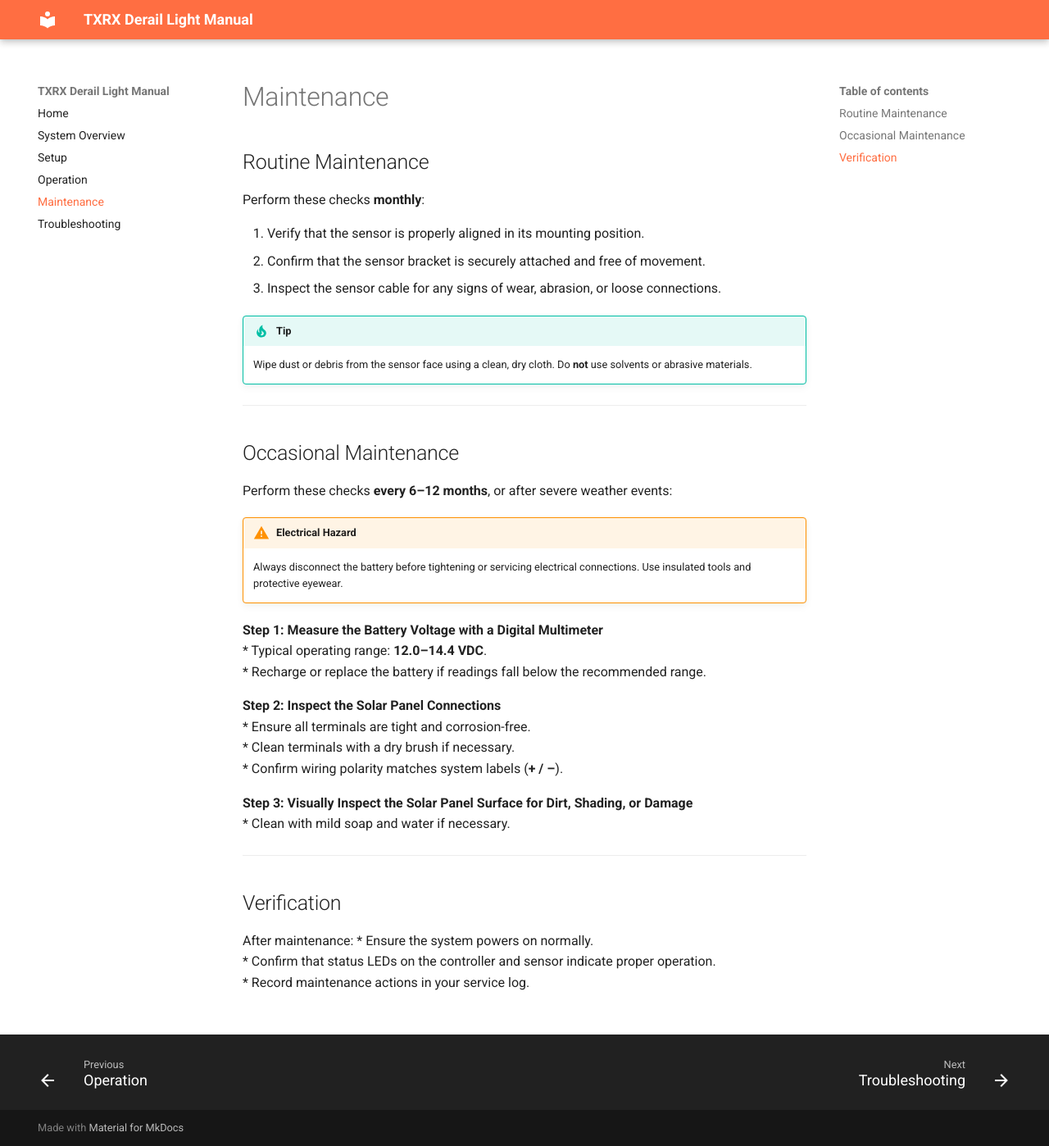
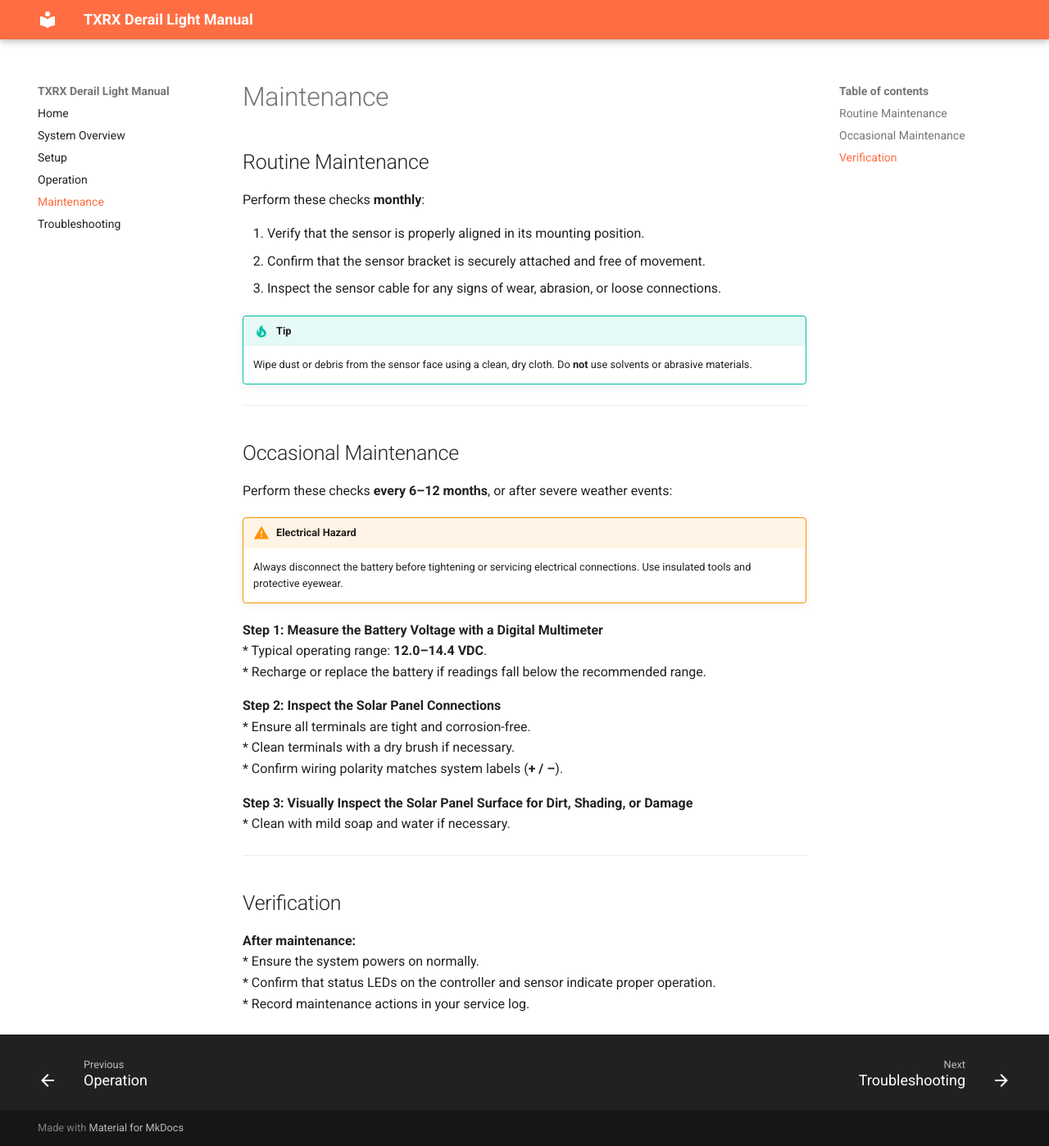
Before and after one commit to niell-ion/derail-docs, an MkDocs documentation site: the page built from docs/derail_maintenance.md, in a window 1280 px wide and 1398 px high. Shown: the whole window at 82% size. Built offline with MkDocs 1.6.1 and Material for MkDocs 9.7.7, drawn with Linux system fonts in a browser that asks for light colours.

```diff
--- a/docs/derail_maintenance.md
+++ b/docs/derail_maintenance.md
@@ -34,7 +34,7 @@ Perform these checks **every 6–12 months**, or after severe weather events:
 
 ## Verification
 
-After maintenance:
-  * Ensure the system powers on normally.
-  * Confirm that status LEDs on the controller and sensor indicate proper operation.
-  * Record maintenance actions in your service log.
+**After maintenance:**
+* Ensure the system powers on normally.
+* Confirm that status LEDs on the controller and sensor indicate proper operation.
+* Record maintenance actions in your service log.
```
